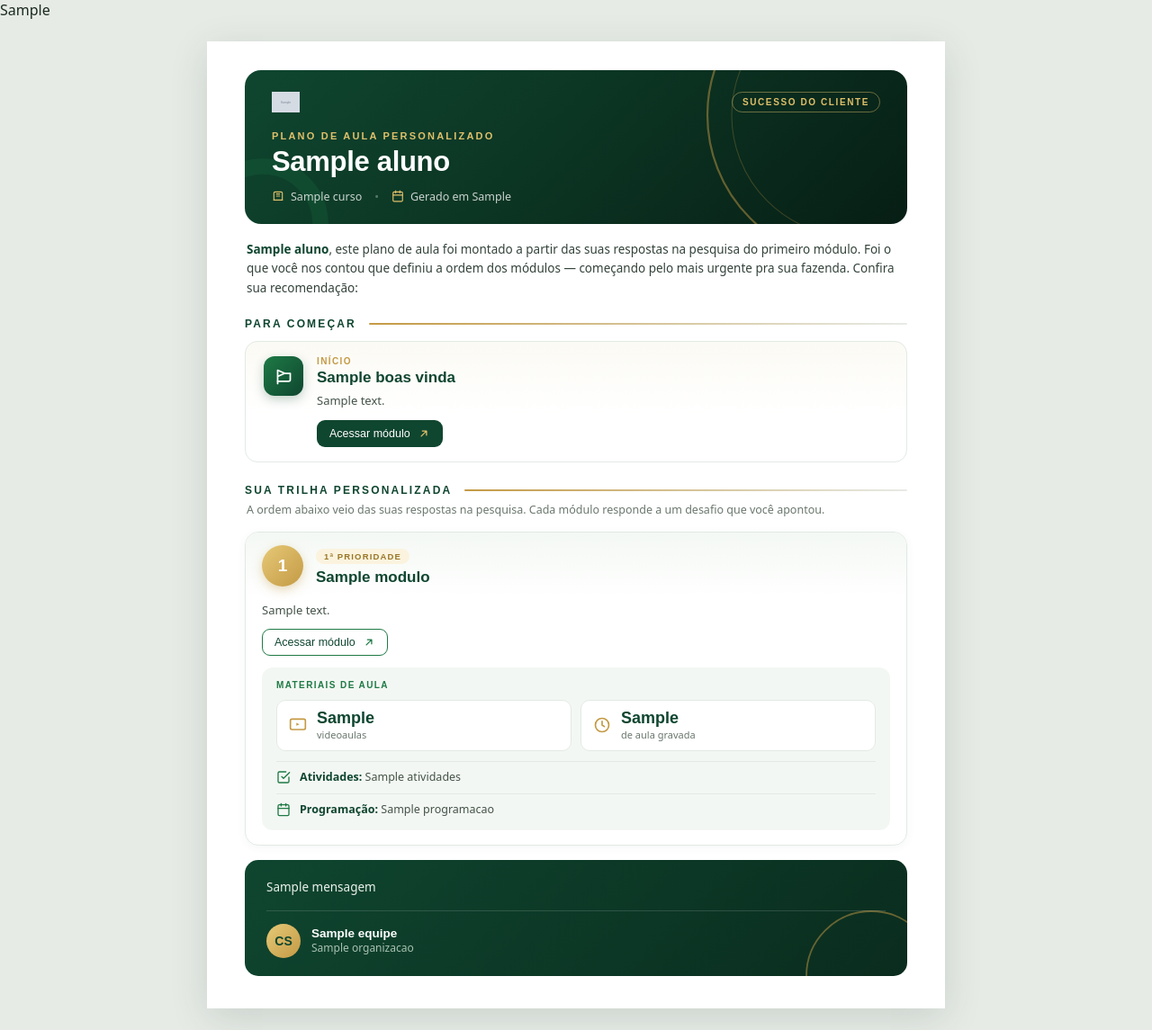
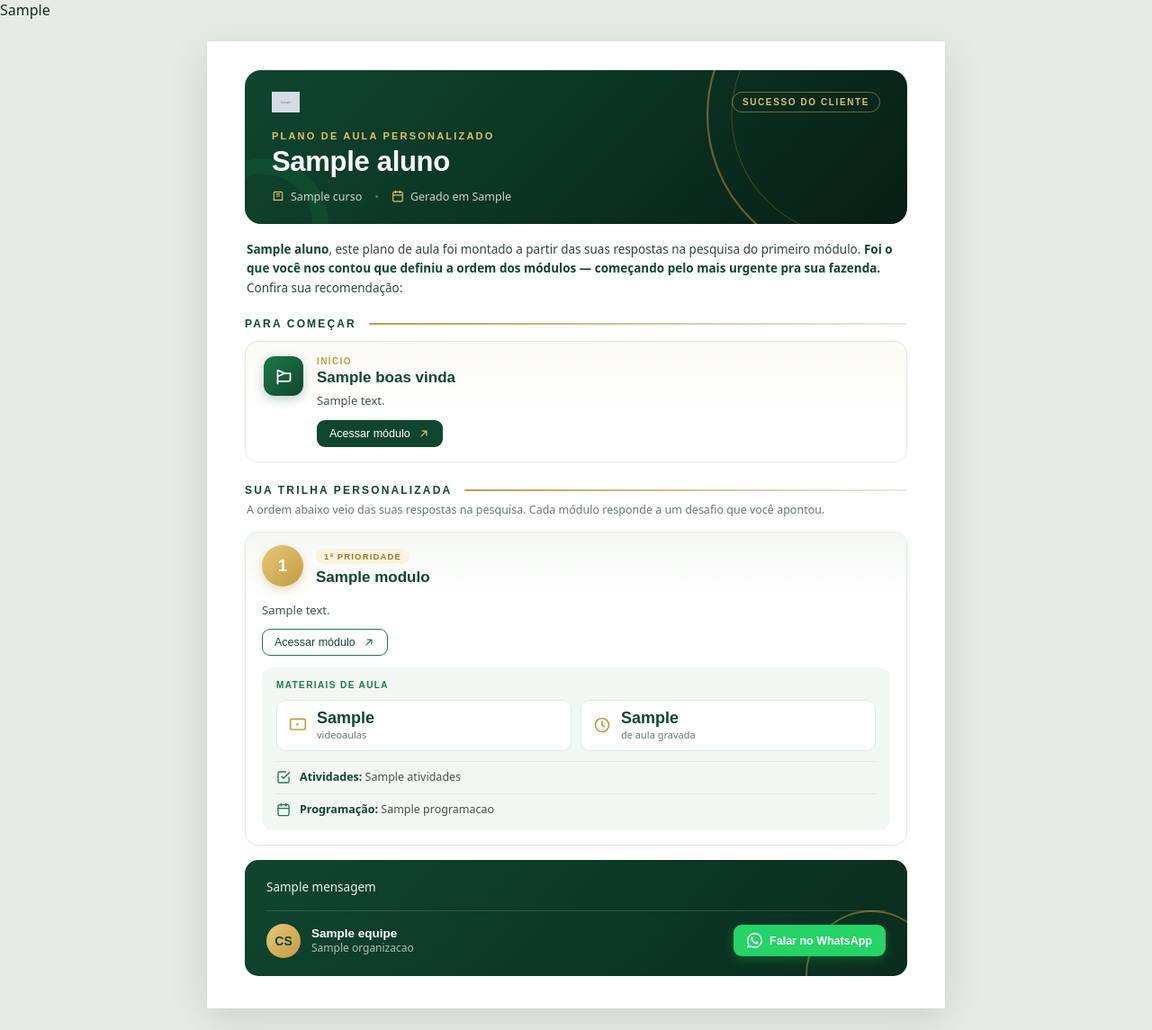
Before and after one commit to Rehagro/cs-rehagro, a Python web app: template templates/plano_de_aula.html.j2 in a window 1280 px wide. Shown: the whole page at 90% size. Run offline with Jinja, Linux system fonts and the light colour scheme; the template is opened without the code that fills it: most values are stand-ins (such as "Sample title", 1, 10 or a date in 2020); grey boxes marked "Sample" are stand-in pictures.

Commit message:
feat: botão WhatsApp no plano + destaque na frase de abertura
- Adiciona botão "Falar no WhatsApp" (link wa.me com mensagem pré-preenchida)
  no card de encerramento, com logo SVG embutido. Número do time de Sucesso
  do Cliente em core/dados_plano.py (_WHATSAPP_NUMERO), renderizado se presente.
- Destaca (negrito + verde da marca) a frase "Foi o que você nos contou que
  definiu a ordem dos módulos…" no parágrafo de abertura.

Validado: PDF com 5 links clicáveis (4 módulos + WhatsApp), layout em 2 páginas.

Co-Authored-By: Claude Opus 4.8 (1M context) <noreply@anthropic.com>

```diff
--- a/templates/plano_de_aula.html.j2
+++ b/templates/plano_de_aula.html.j2
@@ -70,7 +70,7 @@
 
       <!-- ===================== INTRO ===================== -->
       <p style="font-size:13.5px; line-height:1.6; color:#33433A; margin:18px 2px 4px;">
-        <strong style="color:#0F4630;">{{ aluno.nome }}</strong>, este plano de aula foi montado a partir das suas respostas na pesquisa do primeiro módulo. Foi o que você nos contou que definiu a ordem dos módulos — começando pelo mais urgente pra sua fazenda. Confira sua recomendação:
+        <strong style="color:#0F4630;">{{ aluno.nome }}</strong>, este plano de aula foi montado a partir das suas respostas na pesquisa do primeiro módulo. <strong style="color:#0F4630;">Foi o que você nos contou que definiu a ordem dos módulos — começando pelo mais urgente pra sua fazenda.</strong> Confira sua recomendação:
       </p>
 
       <!-- ===================== PARA COMEÇAR ===================== -->
@@ -152,12 +152,20 @@
         <svg viewBox="0 0 200 200" style="position:absolute; bottom:-90px; right:-50px; width:180px; height:180px; opacity:.5;" aria-hidden="true"><circle cx="100" cy="100" r="80" fill="none" stroke="#C49A45" stroke-width="2"></circle></svg>
         <div style="position:relative;">
           <p style="font-size:13.5px; line-height:1.6; color:#EAF1EC; margin:0 0 14px; max-width:560px;">{{ encerramento.mensagem }}</p>
-          <div style="display:flex; align-items:center; gap:12px; padding-top:14px; border-top:1px solid rgba(255,255,255,.14);">
-            <div style="flex:none; width:38px; height:38px; border-radius:50%; background:linear-gradient(135deg,#E6C977,#C49A45); display:flex; align-items:center; justify-content:center; font-family:'Poppins',sans-serif; font-weight:700; color:#0F4630; font-size:14px;">CS</div>
-            <div>
-              <div style="font-family:'Poppins',sans-serif; font-weight:600; font-size:13.5px; color:#fff;">{{ encerramento.equipe }}</div>
-              <div style="font-size:12px; color:#A9C2B2;">{{ encerramento.organizacao }}</div>
+          <div style="display:flex; align-items:center; justify-content:space-between; flex-wrap:wrap; gap:12px; padding-top:14px; border-top:1px solid rgba(255,255,255,.14);">
+            <div style="display:flex; align-items:center; gap:12px;">
+              <div style="flex:none; width:38px; height:38px; border-radius:50%; background:linear-gradient(135deg,#E6C977,#C49A45); display:flex; align-items:center; justify-content:center; font-family:'Poppins',sans-serif; font-weight:700; color:#0F4630; font-size:14px;">CS</div>
+              <div>
+                <div style="font-family:'Poppins',sans-serif; font-weight:600; font-size:13.5px; color:#fff;">{{ encerramento.equipe }}</div>
+                <div style="font-size:12px; color:#A9C2B2;">{{ encerramento.organizacao }}</div>
+              </div>
             </div>
+            {% if encerramento.whatsapp_url %}
+            <a href="{{ encerramento.whatsapp_url }}" style="display:inline-flex; align-items:center; gap:8px; text-decoration:none; background:#25D366; color:#fff; font-family:'Poppins',sans-serif; font-weight:600; font-size:12.5px; padding:9px 15px; border-radius:9px; white-space:nowrap; box-shadow:0 4px 12px rgba(37,211,102,.25);">
+              <svg width="17" height="17" viewBox="0 0 24 24" fill="#fff" aria-hidden="true"><path d="M.057 24l1.687-6.163a11.867 11.867 0 0 1-1.587-5.946C.16 5.335 5.495 0 12.05 0a11.817 11.817 0 0 1 8.413 3.488 11.824 11.824 0 0 1 3.48 8.414c-.003 6.557-5.338 11.892-11.893 11.892a11.9 11.9 0 0 1-5.688-1.448L.057 24zm6.597-3.807c1.676.995 3.276 1.591 5.392 1.592 5.448 0 9.886-4.434 9.889-9.885.002-5.462-4.415-9.89-9.881-9.892-5.452 0-9.887 4.434-9.889 9.884-.001 2.225.651 3.891 1.746 5.634l-.999 3.648 3.742-.981zm11.387-5.464c-.074-.124-.272-.198-.57-.347-.297-.149-1.758-.868-2.031-.967-.272-.099-.47-.149-.669.149-.198.297-.768.967-.941 1.165-.173.198-.347.223-.644.074-.297-.149-1.255-.462-2.39-1.475-.883-.788-1.48-1.761-1.653-2.059-.173-.297-.018-.458.13-.606.134-.133.297-.347.446-.521.151-.172.2-.296.3-.495.099-.198.05-.372-.025-.521-.075-.148-.669-1.611-.916-2.206-.242-.579-.487-.501-.669-.51l-.57-.01c-.198 0-.52.074-.792.372s-1.04 1.016-1.04 2.479 1.065 2.876 1.213 3.074c.149.198 2.095 3.2 5.076 4.487.709.306 1.263.489 1.694.626.712.226 1.36.194 1.872.118.571-.085 1.758-.719 2.006-1.413.248-.695.248-1.29.173-1.414z"/></svg>
+              Falar no WhatsApp
+            </a>
+            {% endif %}
           </div>
         </div>
       </div>
```
Also changed, not shown: core/dados_plano.py (+11 -0 lines).
